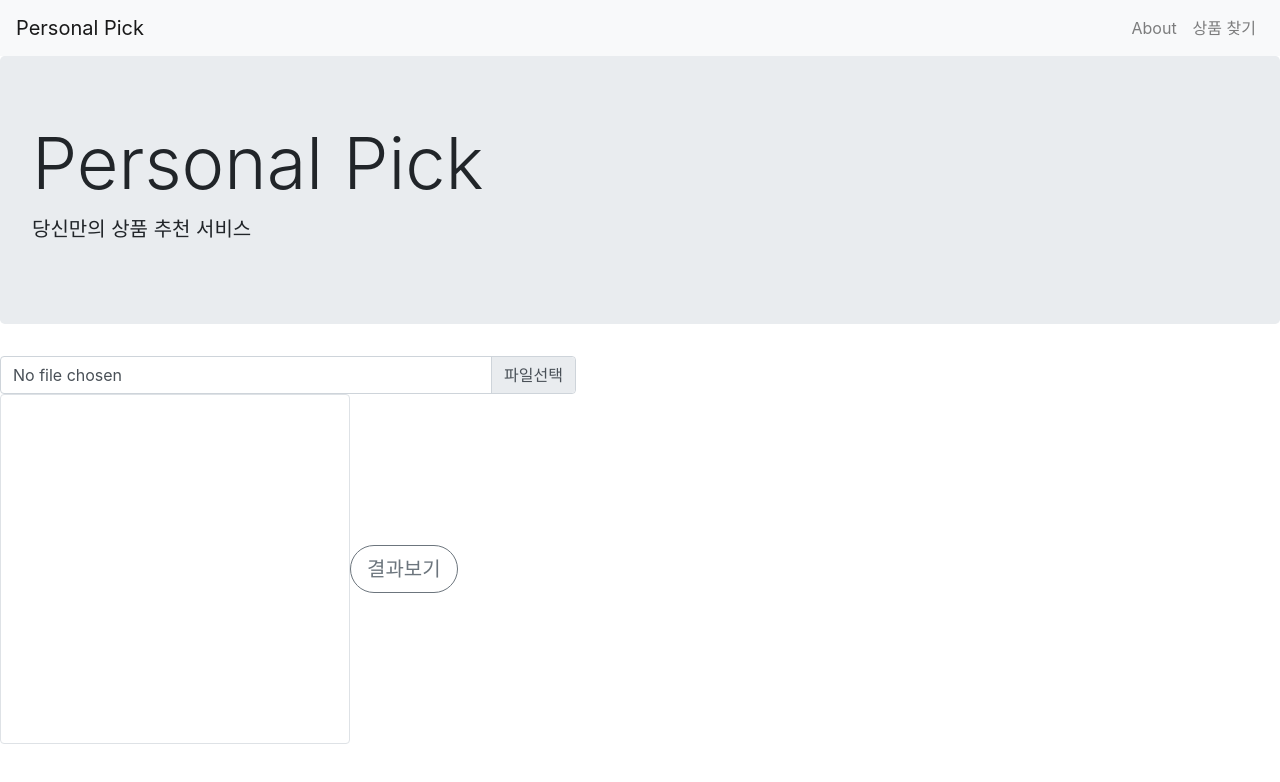
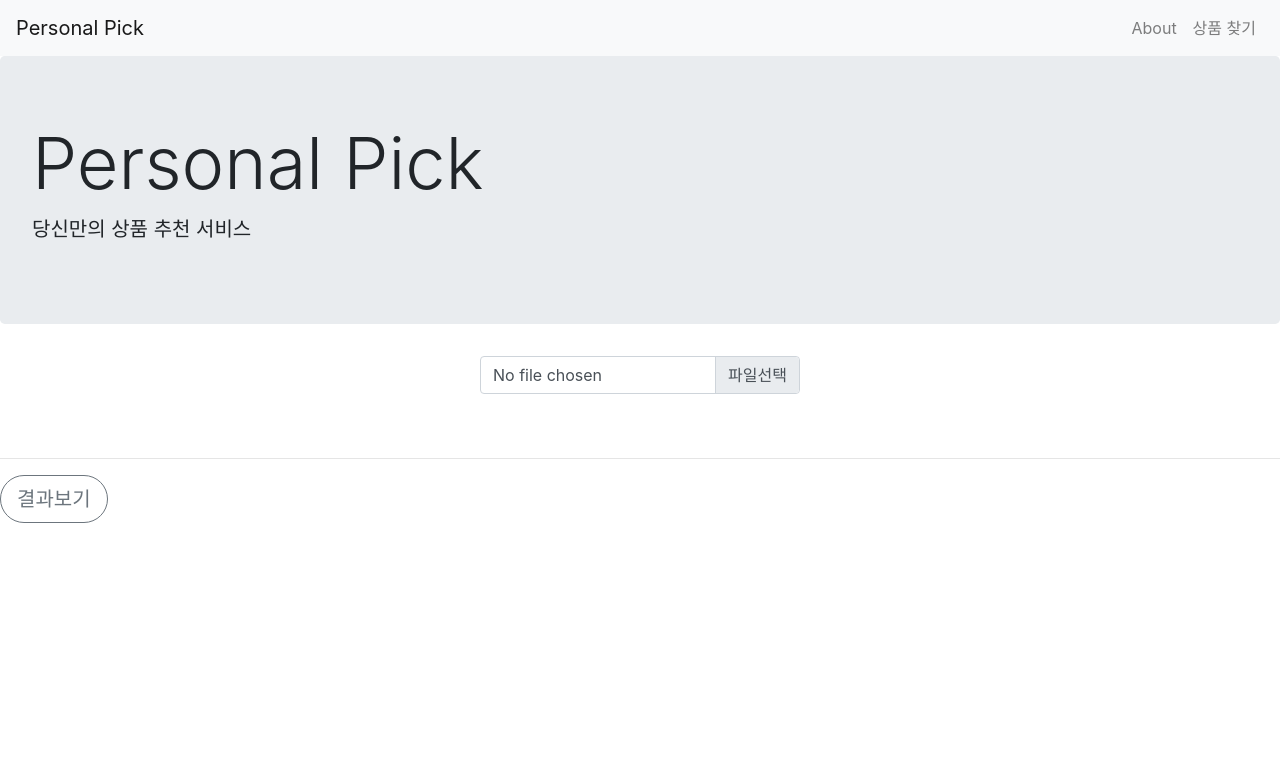
Before and after one commit to sohnjunior/Personal-Pick, a Vue app in the folder PersonalPick/frontend/: page / in a window 1280 px wide. Shown: the top 782 px of the page. Built offline with nearby package versions, Linux system fonts and the light colour scheme; the HTML template or start-up script is replaced by a standard one.

Commit message:
preview image config

```diff
--- a/PersonalPick/frontend/src/components/UploadFile.vue
+++ b/PersonalPick/frontend/src/components/UploadFile.vue
@@ -1,8 +1,17 @@
 <template>
   <div>
-    <b-form-file v-model="file" class="file-form" id="file" name="file" ref="file" capture="true" browse-text="파일선택" @change="handleFileUpload"></b-form-file> <br>
-    <b-img thumbnail="" alt="사용자 입력 이미지" blank="true" width="350" height="350" rounded="true" src=""></b-img>
-    <b-button pill variant="outline-secondary" size="lg" type="submit" @click="submitFile">결과보기</b-button>
+    <div class="file-upload-form">
+      <b-form-file v-model="imageData" id="file" ref="file" browse-text="파일선택" @change="handleFileUpload"></b-form-file>
+    </div> <br>
+    <div class="preview-image">
+      <img v-bind:src="imagePreview"/>
+      <!--
+      <b-img thumbnail alt="사용자 입력 이미지" blank="true" width="300" height="300" rounded="true" v-bind:src="imagePreview"></b-img>
+      -->
+    </div> <hr>
+    <div class="input-button">
+      <b-button pill variant="outline-secondary" size="lg" type="submit" @click="submitFile">결과보기</b-button>
+    </div>
   </div>
 </template>
 
@@ -15,13 +24,14 @@
 export default {
   data() {
     return {
-      file: null
+      imageData: "",
+      imagePreview: ""
     }
   },
   methods: {
     submitFile() {
       let formData = new FormData();
-      formData.append('file', this.file);
+      formData.append('file', this.imageData);
 
       axios.post('http://localhost:8000/shopping/query/', formData, {
         headers: { 'Content-Type': 'multipart/form-data' }
@@ -32,14 +42,22 @@ export default {
       });
     },
     handleFileUpload() {
-      this.file = this.$refs.file.files[0];
+      this.imageData = this.$refs.file.files[0];
+
+      // TODO handle preview image
+      const reader = new FileReader();
+      const vm = this;
+
+      reader.onload = (e) => { vm.imagePreview = e.target.result; };
+      reader.readAsDataURL(this.imageData);
     }
   }
 }
 </script>
 
 <style scoped>
-.file-form {
-  width: 45%;
+.file-upload-form {
+  width: 25%;
+  margin: auto;
 }
 </style>
--- a/PersonalPick/frontend/webpack-stats.json
+++ b/PersonalPick/frontend/webpack-stats.json
@@ -1 +1 @@
-{"status":"done","publicPath":"http://127.0.0.1:8080/","error":"ModuleError","message":"Module Error (from ./node_modules/eslint-loader/index.js):\n\n/Users/handhand/Desktop/Django_Projects/PersonalPick_project/PersonalPick/frontend/src/components/UploadFile.vue\n  21:4  error  Parsing error: Unexpected token, expected \",\"\n\n  11 |     }\n  12 |   }\n> 13 |     methods: {\n     |     ^\n  14 |         submitFile() {\n  15 |             let formData = new FormData();\n  16 |                    formData.append('file', this.file);\n\n✖ 1 problem (1 error, 0 warnings)\n","chunks":{"index":[{"name":"js/index.js","publicPath":"http://127.0.0.1:8080/js/index.js","path":"/Users/handhand/Desktop/Django_Projects/PersonalPick_project/PersonalPick/frontend/dist/js/index.js"},{"name":"index.de95f2f08ec165a0f4ab.hot-update.js","publicPath":"http://127.0.0.1:8080/index.de95f2f08ec165a0f4ab.hot-update.js","path":"/Users/handhand/Desktop/Django_Projects/PersonalPick_project/PersonalPick/frontend/dist/index.de95f2f08ec165a0f4ab.hot-update.js"}]}}
+{"status":"done","publicPath":"http://127.0.0.1:8080/","chunks":{"index":[{"name":"js/index.js","publicPath":"http://127.0.0.1:8080/js/index.js","path":"/Users/handhand/Desktop/Django_Projects/PersonalPick_project/PersonalPick/frontend/dist/js/index.js"},{"name":"index.cf055ddf37d4c4874e83.hot-update.js","publicPath":"http://127.0.0.1:8080/index.cf055ddf37d4c4874e83.hot-update.js","path":"/Users/handhand/Desktop/Django_Projects/PersonalPick_project/PersonalPick/frontend/dist/index.cf055ddf37d4c4874e83.hot-update.js"}]},"error":"ModuleError","message":"Module Error (from ./node_modules/eslint-loader/index.js):\n\n/Users/handhand/Desktop/Django_Projects/PersonalPick_project/PersonalPick/frontend/src/components/UploadFile.vue\n  34:22  error  'event' is defined but never used           no-unused-vars\n  35:11  error  'input' is assigned a value but never used  no-unused-vars\n\n✖ 2 problems (2 errors, 0 warnings)\n"}
```
